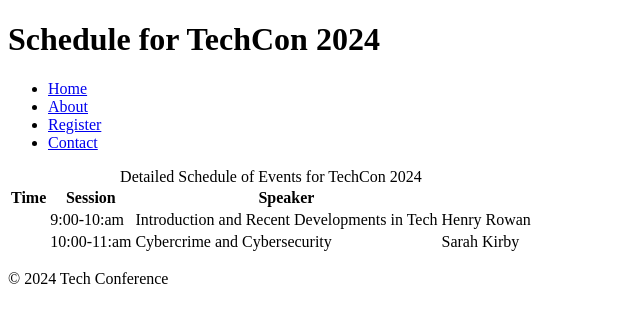
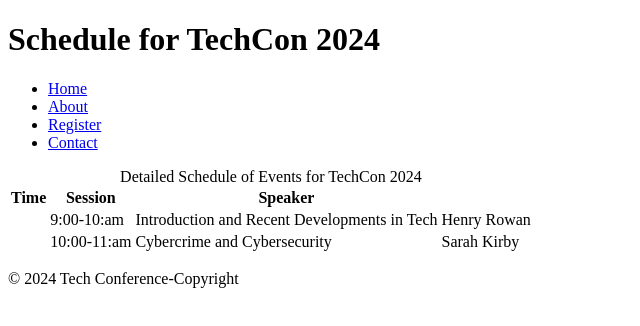
Before and after one commit to GradMaven/TechCon_HTML, a plain HTML site: page techcon_website/schedule.html in a window 1280 px wide. Shown: the full height of the page, 0-640 px from the left. Drawn offline with Linux system fonts and the light colour scheme.

Commit message:
Update schedule.html

```diff
--- a/techcon_website/schedule.html
+++ b/techcon_website/schedule.html
@@ -45,6 +45,6 @@
         </main>
     </body>
     <footer>
-        <p>&copy; 2024 Tech Conference</p>
+        <p>&copy; 2024 Tech Conference-Copyright</p>
     </footer>
 </html>
```
